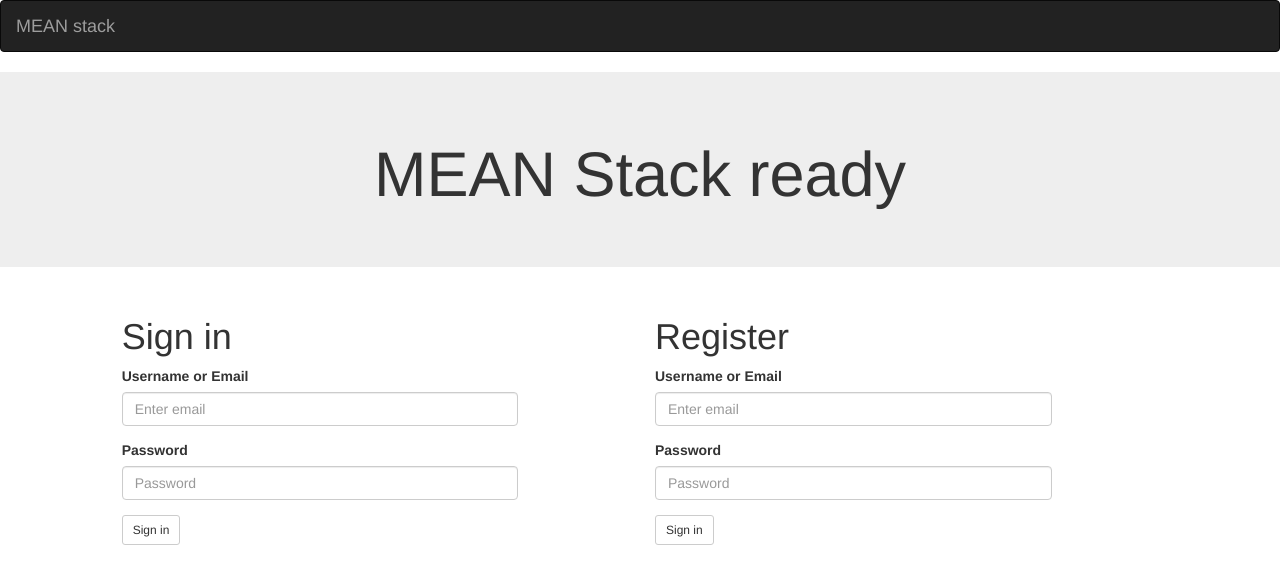
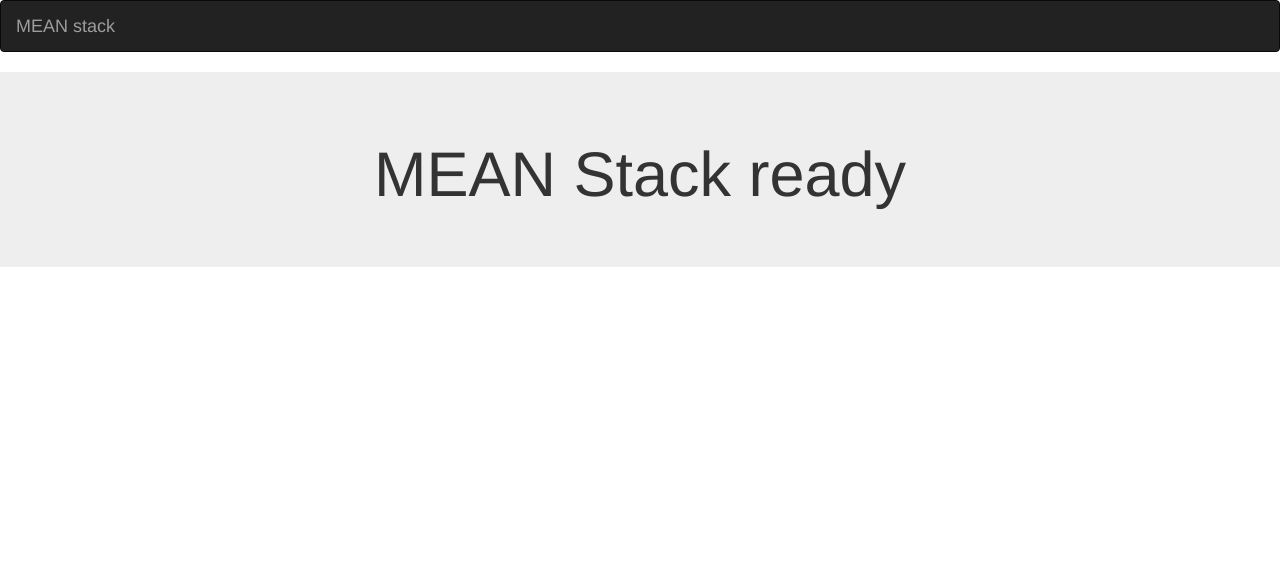
Before and after one commit to htt-pete/token, a website: page public/index.html in a window 1280 px wide. Drawn offline with Linux system fonts and the light colour scheme.

Commit message:
removed login/register form index.html

```diff
--- a/public/index.html
+++ b/public/index.html
@@ -19,38 +19,6 @@
         <h1>MEAN Stack ready</h1>
     </div>
 
-    <div class="col-md-4 col-md-offset-1">
-        <h1>Sign in</h1>
-        <form name="loginForm"  ng-submit="regCtrl.addUser(regCtrl.user)" role="form">
-            <div class="form-group">
-                <label for="exampleInputEmail1">Username or Email</label>
-                <input ng-model="regCtrl.user.email" type="email" class="form-control" id="exampleInputEmail1" placeholder="Enter email">
-            </div>
-              <div class="form-group">
-                <label for="exampleInputPassword1">Password</label>
-                <input ng-model="regCtrl.user.password" type="password" class="form-control" id="exampleInputPassword1" placeholder="Password">
-              </div>
-              <button type="submit" class="btn btn-sm btn-default">Sign in</button>
-                <!-- {{regCtrl.user.email}} -->
-        </form>
-    </div>
-
-    <div class="col-md-4 col-md-offset-1">
-        <h1>Register</h1>
-        <form name="registerForm"  role="form">
-            <div class="form-group">
-                <label for="exampleInputEmail1">Username or Email</label>
-                <input ng-model="" type="email" class="form-control" id="exampleInputEmail1" placeholder="Enter email">
-            </div>
-              <div class="form-group">
-                <label for="exampleInputPassword1">Password</label>
-                <input ng-model="" type="password" class="form-control" id="exampleInputPassword1" placeholder="Password">
-              </div>
-              <button type="submit" class="btn btn-sm btn-default">Sign in</button>
-                <!-- {{regCtrl.user.email}} -->
-        </form>
-    </div>
-
 <!-- dependencies goes here -->
 <script src="dev/lib/angular/angular.js"></script>
 <script src="dev/lib/angular-route/angular-route.js"></script>
```
